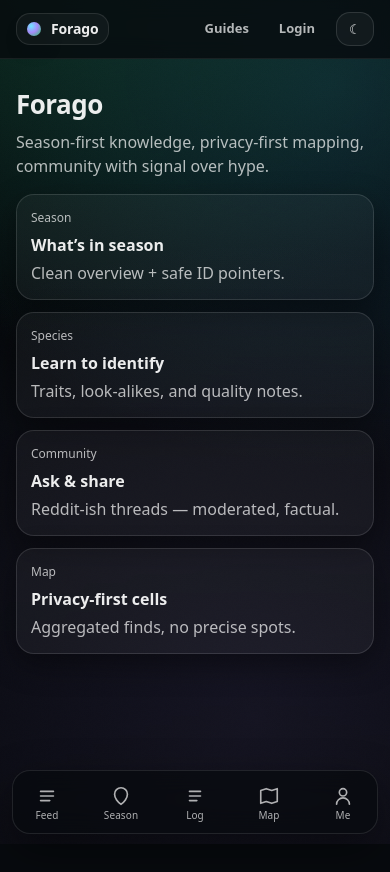
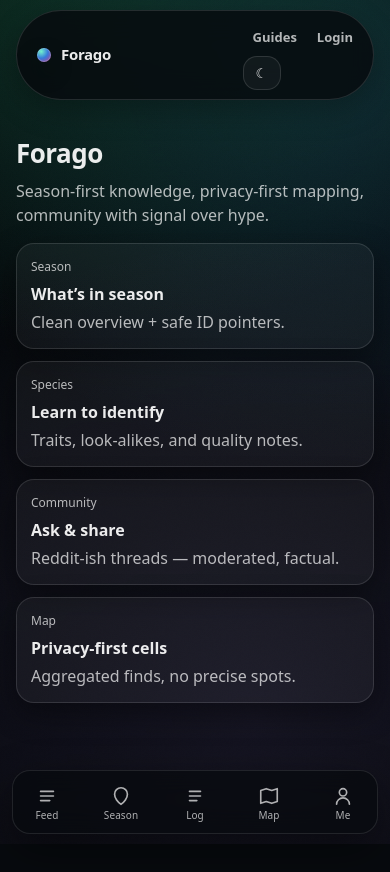
Before and after one commit to Hyllekvist/forago, a Next.js app: page /dk in a window 390 px wide. Before the commit the page ends 844 px from the top, so only its background shows below. Built offline with nearby package versions, Linux system fonts and the light colour scheme.

Commit message:
Update TopNav.module.css

```diff
--- a/src/components/Shell/TopNav.module.css
+++ b/src/components/Shell/TopNav.module.css
@@ -1,97 +1,139 @@
-.header{
+.header {
   position: sticky;
   top: 0;
   z-index: 60;
 
-  /* lighter, less “card” */
-  background: color-mix(in srgb, var(--bg) 78%, transparent);
-  backdrop-filter: blur(10px);
-  -webkit-backdrop-filter: blur(10px);
-
-  border-bottom: 1px solid rgba(255,255,255,0.07);
+  /* lidt luft så den ikke føles “klistret” */
+  padding: 12px var(--pad) 10px;
 }
 
-:root[data-theme="light"] .header{
-  background: color-mix(in srgb, var(--bg) 88%, transparent);
-  border-bottom: 1px solid rgba(15,23,42,0.10);
-}
-
-.inner{
+/* Indre “pill bar” */
+.inner {
   max-width: var(--maxw);
   margin: 0 auto;
-  padding: 10px var(--pad);
 
   display: flex;
   align-items: center;
   justify-content: space-between;
   gap: 12px;
 
-  /* target height */
-  min-height: 48px;
+  padding: 10px 12px;
+  border-radius: 999px;
+
+  border: 1px solid var(--line);
+  background: color-mix(in srgb, var(--bg) 82%, transparent);
+  backdrop-filter: blur(14px);
+  -webkit-backdrop-filter: blur(14px);
+
+  box-shadow: 0 10px 30px rgba(0, 0, 0, 0.28);
 }
 
-.brand{
+.brand {
   display: inline-flex;
   align-items: center;
   gap: 10px;
-  padding: 8px 10px;
-  border-radius: 14px;
+
+  padding: 6px 10px;
+  border-radius: 999px;
 
   color: var(--ink);
   font-weight: 800;
-  letter-spacing: -0.01em;
-
-  /* subtle pill */
-  border: 1px solid rgba(255,255,255,0.10);
-  background: rgba(255,255,255,0.04);
+  letter-spacing: -0.02em;
 }
 
-:root[data-theme="light"] .brand{
-  border: 1px solid rgba(15,23,42,0.10);
-  background: rgba(15,23,42,0.04);
-}
-
-.mark{
+.mark {
   width: 14px;
   height: 14px;
   border-radius: 999px;
-  background: radial-gradient(circle at 30% 30%, #6ee7ff, #a78bfa 45%, #22c55e 100%);
-  box-shadow: 0 10px 26px rgba(0,0,0,0.22);
+
+  /* vibrant but not neon */
+  background: radial-gradient(
+      120% 120% at 30% 25%,
+      rgba(120, 255, 214, 0.95),
+      rgba(64, 142, 255, 0.85) 40%,
+      rgba(255, 90, 198, 0.70) 80%
+    );
+  box-shadow:
+    0 10px 24px rgba(0, 0, 0, 0.25),
+    0 0 0 1px rgba(255, 255, 255, 0.18) inset;
 }
 
-.word{
-  font-size: 14px;
+.word {
+  font-size: 16px;
   line-height: 1;
 }
 
-.nav{
-  display: flex;
+.right {
+  display: inline-flex;
   align-items: center;
-  gap: 8px;
+  gap: 10px;
 }
 
-.link{
+.link {
+  display: inline-flex;
+  align-items: center;
+  justify-content: center;
+
   padding: 8px 10px;
-  border-radius: 12px;
-  font-size: 13px;
+  border-radius: 999px;
+
+  color: var(--muted);
   font-weight: 650;
-  color: var(--muted);
+  font-size: 14px;
 
   border: 1px solid transparent;
 }
 
-.linkActive{
+.link:hover {
   color: var(--ink);
-  background: rgba(255,255,255,0.04);
-  border-color: rgba(255,255,255,0.10);
+  background: color-mix(in srgb, var(--panel) 70%, transparent);
+  border-color: color-mix(in srgb, var(--line) 85%, transparent);
 }
 
-:root[data-theme="light"] .linkActive{
-  background: rgba(15,23,42,0.04);
-  border-color: rgba(15,23,42,0.10);
+.link:active {
+  transform: translateY(1px);
 }
 
-.toggleWrap{
-  margin-left: 2px;
-  display: inline-flex;
+/* hairline under header (subtle) */
+.hairline {
+  max-width: var(--maxw);
+  margin: 10px auto 0;
+  height: 1px;
+  background: color-mix(in srgb, var(--line) 70%, transparent);
+  opacity: 0.9;
 }
+
+/* ---------- Light mode tuning ---------- */
+:global(:root[data-theme="light"]) .inner {
+  background: color-mix(in srgb, var(--bg) 70%, transparent);
+  box-shadow: 0 10px 26px rgba(15, 23, 42, 0.10);
+}
+
+:global(:root[data-theme="light"]) .link {
+  color: color-mix(in srgb, var(--ink) 70%, rgba(15, 23, 42, 0.35));
+}
+
+:global(:root[data-theme="light"]) .link:hover {
+  background: rgba(15, 23, 42, 0.05);
+  border-color: rgba(15, 23, 42, 0.10);
+}
+
+@media (max-width: 640px) {
+  .header {
+    padding: 10px var(--pad) 8px;
+  }
+
+  .inner {
+    padding: 9px 10px;
+    gap: 10px;
+  }
+
+  .word {
+    font-size: 15px;
+  }
+
+  .link {
+    padding: 7px 9px;
+    font-size: 13px;
+  }
+}
```
